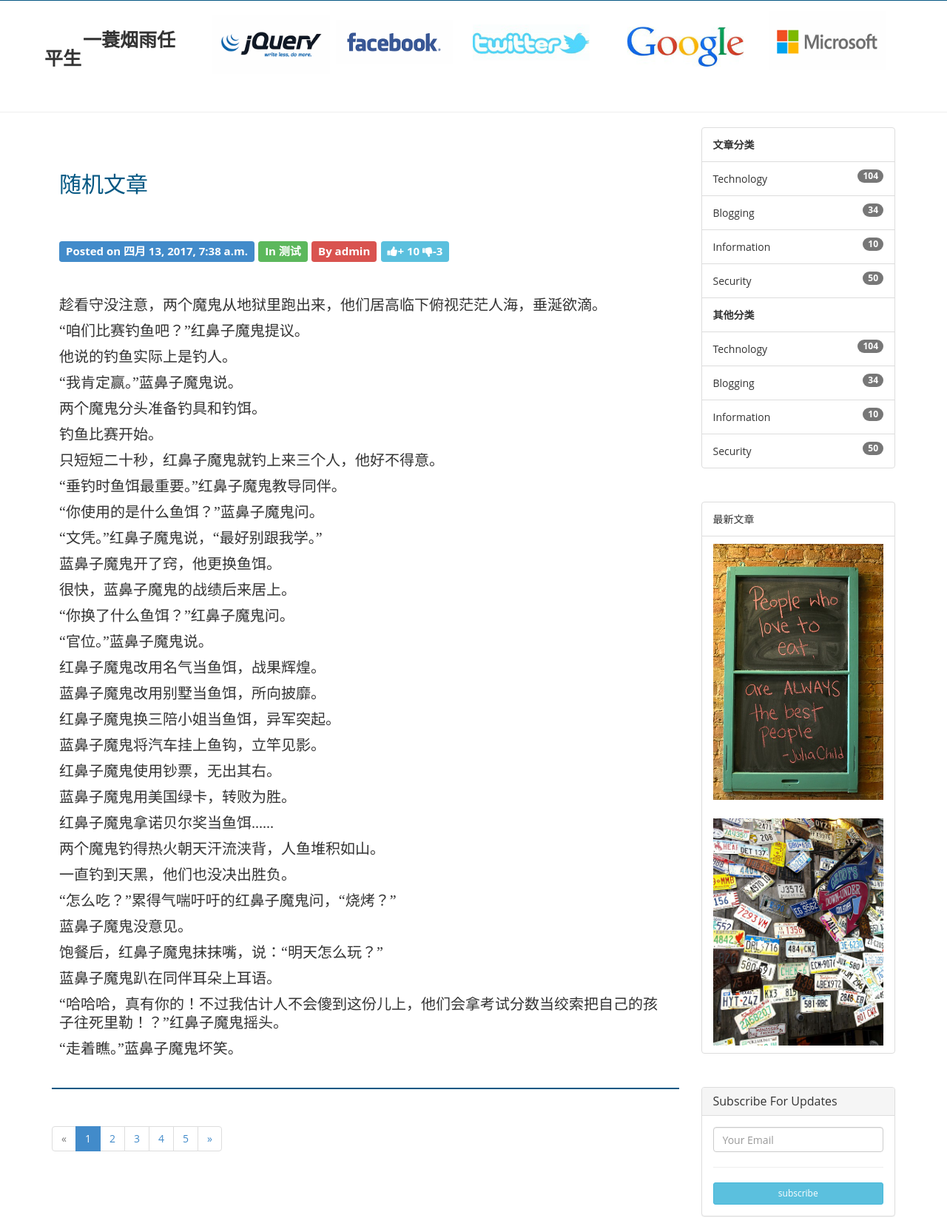
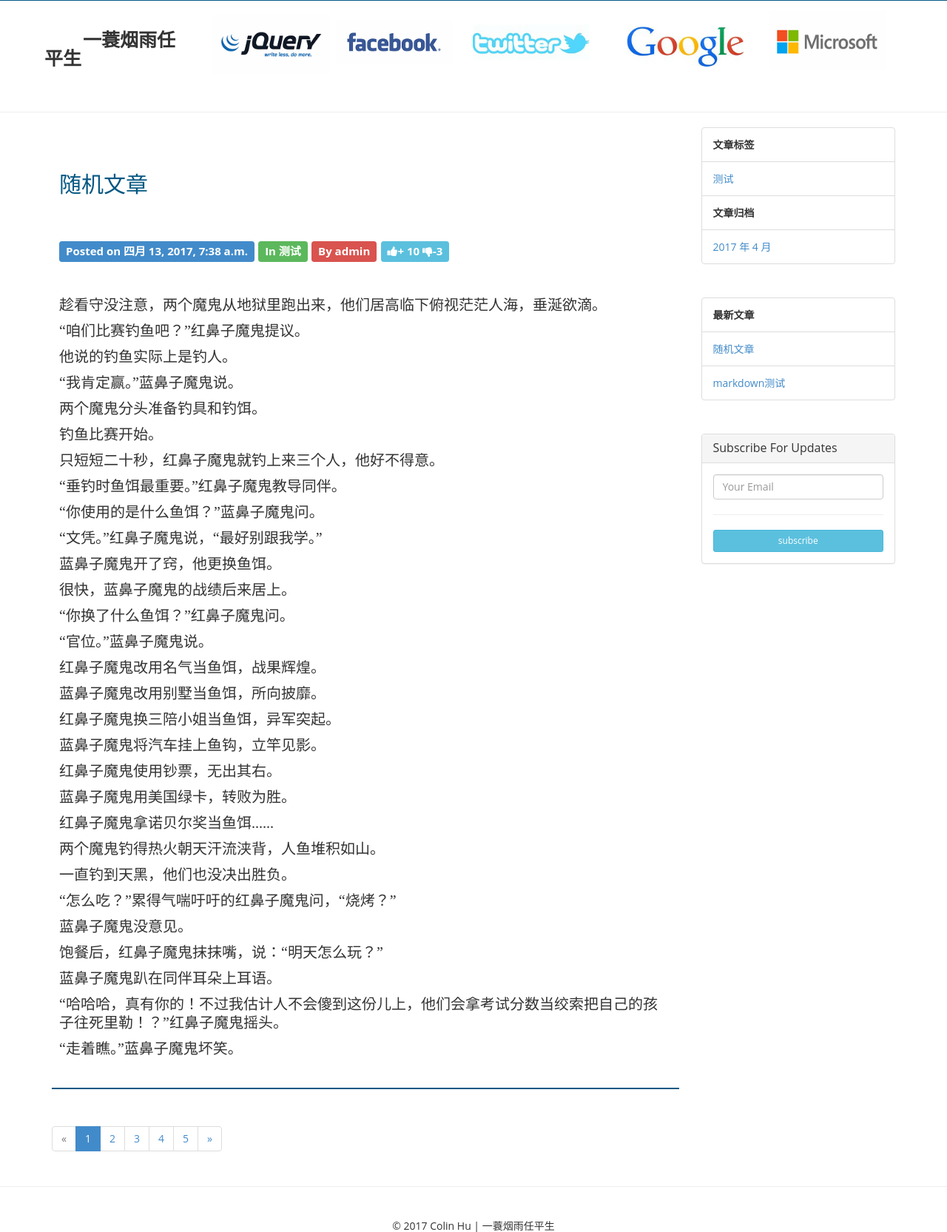
Before and after one commit to ttbug/shark, a Django app: page /post/1/ in a window 1280 px wide. Shown: the part 213-1878 px from the top of the page at 74% size. Run offline with Django 3.2, Linux system fonts and the light colour scheme; data comes from the database, SQL or seed files in the repository; both versions use the stored data as it was after the commit; some libraries are stand-ins or nearby versions.

Commit message:
添加侧边栏

```diff
--- /dev/null
+++ b/blogproject/blog/templatetags/blog_tags.py
@@ -0,0 +1,20 @@
+from django import template
+from ..models import Post, Category
+
+register = template.Library()
+
+
+# 获取数据库中最新的num篇文章
+@register.simple_tag
+def get_recent_posts(num=5):
+    return Post.objects.all()[:num]
+
+
+@register.simple_tag
+def archives():
+    return Post.objects.dates('create_time', 'month', order='DESC')
+
+
+@register.simple_tag
+def get_categories():
+    return Category.objects.all()
--- a/blogproject/templates/base.html
+++ b/blogproject/templates/base.html
@@ -1,3 +1,4 @@
+{% load blog_tags %}
 <!DOCTYPE html>
 <html xmlns="http://www.w3.org/1999/xhtml">
 <head>
@@ -82,58 +83,37 @@
 
                     <ul class="list-group">
                         <li class="list-group-item">
-                            <strong>文章分类</strong>
+                            <strong>文章标签</strong>
                         </li>
+                        {% get_categories as category_list %}
+                        {% for category in category_list %}
                         <li class="list-group-item">
-                            <span class="badge">104</span>
-                            Technology
+                            <a href="#">{{category.name}}</a>
                         </li>
+                        {% endfor %}
                         <li class="list-group-item">
-                            <span class="badge">34</span>
-                            Blogging
+                            <strong>文章归档</strong>
                         </li>
+                        {% archives as date_list %}
+                        {% for date in date_list %}
                         <li class="list-group-item">
-                            <span class="badge">10</span>
-                            Information
+                          <a href="#">{{date.year}} 年 {{date.month}} 月</a>
                         </li>
-                        <li class="list-group-item">
-                            <span class="badge">50</span>
-                            Security
-                        </li>
-                        <li class="list-group-item">
-                            <strong>其他分类</strong>
-                        </li>
-                        <li class="list-group-item">
-                            <span class="badge">104</span>
-                            Technology
-                        </li>
-                        <li class="list-group-item">
-                            <span class="badge">34</span>
-                            Blogging
-                        </li>
-                        <li class="list-group-item">
-                            <span class="badge">10</span>
-                            Information
-                        </li>
-                        <li class="list-group-item">
-                            <span class="badge">50</span>
-                            Security
-                        </li>
+                        {% endfor %}
                     </ul>
                     <br />
 
                     <ul class="list-group">
-                        <li class="list-group-item">最新文章
+                        <li class="list-group-item">
+                          <strong>最新文章</strong>
                         </li>
+                          {% get_recent_posts as recent_post_list %}
+                          {% for post in recent_post_list %}
                         <li class="list-group-item">
-                            <a href="#">
-                                <img src="assets/img/ad1.jpg" class="img-responsive" />
-                            </a>
-                            <br />
-                            <a href="#">
-                                <img src="assets/img/ad2.jpg" class="img-responsive" />
+                          <a href="{{ post.get_absolute_url  }}">{{post.title}}
                             </a>
                         </li>
+                        {% endfor %}
                     </ul>
 
                     <br />
```
Also changed, not shown: blogproject/blog/templatetags/__init__.py (added), blogproject/db.sqlite3, 1 other file.
